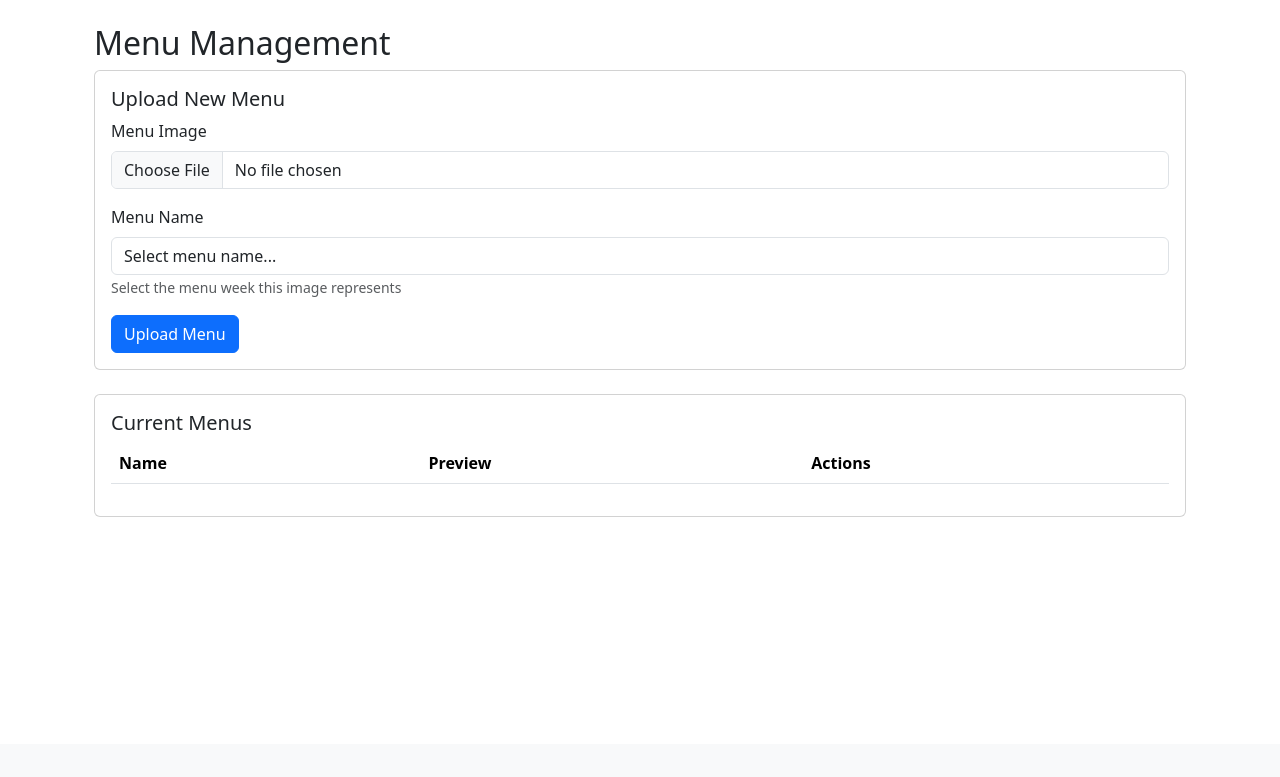
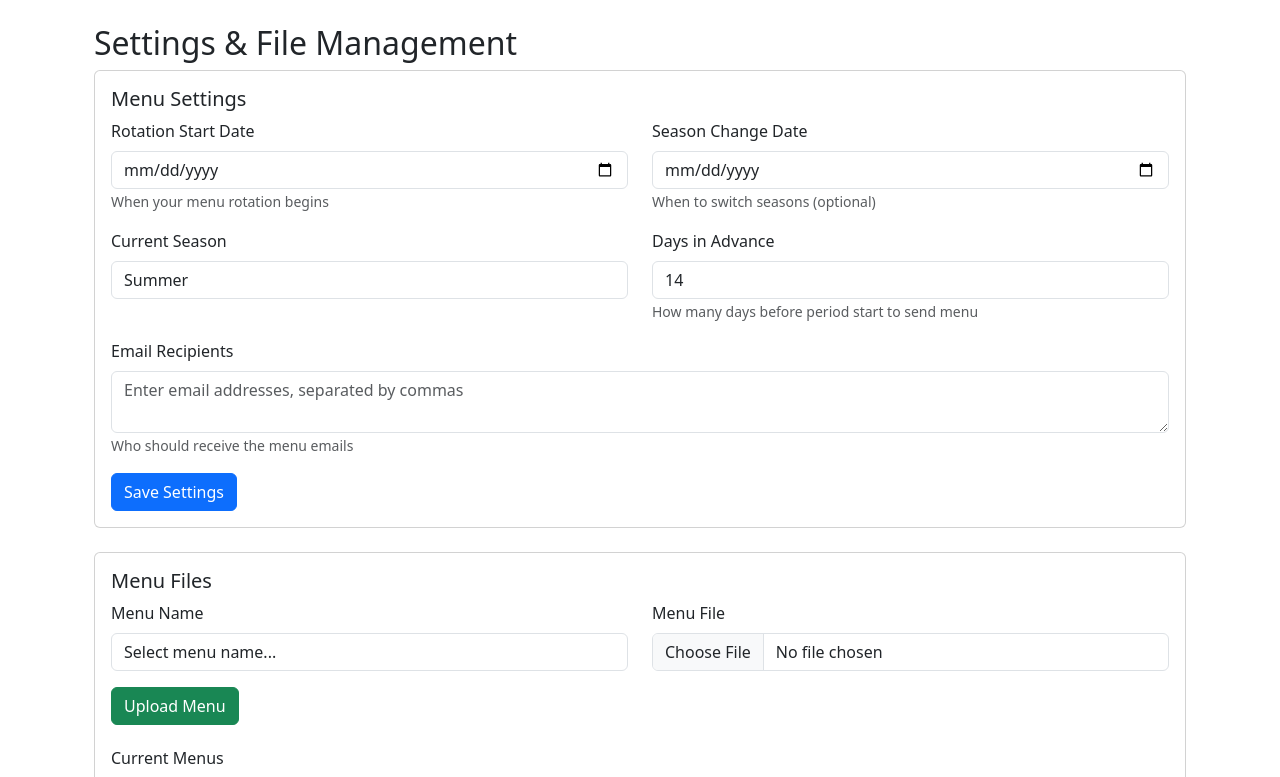
Before and after one commit to Kramfitt/holly_menus, a Flask app: page /menus in a window 1280 px wide. Shown: the part 56-833 px from the top of the page. Before the commit the page ends 573 px from the top, so only its background shows below. Run offline with Flask 3, Linux system fonts and the light colour scheme; data that the repository does not hold is empty; parts of the project's set-up code (start-up, migrations or seed data) failed here and were passed over; some libraries are stand-ins or nearby versions.

Commit message:
Enhance menu management with comprehensive settings and UI improvements
- Add menu settings form with start date, season, and recipient configuration
- Modify menu management page to include settings and file management sections
- Update base.html navigation to reflect new page purpose
- Implement client-side JavaScript for saving menu settings
- Improve layout and user experience of menu management interface

```diff
--- a/app.py
+++ b/app.py
@@ -736,13 +736,22 @@ def get_menu(menu_id):
 @app.route('/menus')
 def menu_management():
     try:
+        # Get menus
         menus_response = supabase.table('menus')\
             .select('*')\
             .order('name')\
             .execute()
 
+        # Get settings
+        settings_response = supabase.table('menu_settings')\
+            .select('*')\
+            .order('created_at', desc=True)\
+            .limit(1)\
+            .execute()
+
         return render_template('menu_management.html',
-                             menus=menus_response.data)
+                             menus=menus_response.data,
+                             settings=settings_response.data[0] if settings_response.data else None)
 
     except Exception as e:
         return f"Error loading menus: {str(e)}", 500
--- a/templates/base.html
+++ b/templates/base.html
@@ -14,14 +14,14 @@
                 <a class="nav-link btn btn-primary text-white me-2" href="/">
                     <i class="fas fa-home"></i> Dashboard
                 </a>
+                <a class="nav-link btn btn-warning text-white me-2" href="/menus">
+                    <i class="fas fa-cog"></i> Settings & Files
+                </a>
                 <a class="nav-link btn btn-info text-white me-2" href="/preview">
-                    <i class="fas fa-eye"></i> Menu Preview & Send
-                </a>
-                <a class="nav-link btn btn-warning text-white me-2" href="/menus">
-                    <i class="fas fa-list"></i> Menu Management
+                    <i class="fas fa-eye"></i> Preview & Send
                 </a>
                 <a class="nav-link btn btn-secondary text-white" href="/system-check">
-                    <i class="fas fa-cogs"></i> System Status
+                    <i class="fas fa-heartbeat"></i> System Status
                 </a>
             </div>
         </div>
--- a/templates/menu_management.html
+++ b/templates/menu_management.html
@@ -2,17 +2,66 @@
 
 {% block content %}
 <div class="container">
-    <h2>Menu Management</h2>
+    <h2>Settings & File Management</h2>
+
+    <!-- Menu Settings -->
+    <div class="card mb-4">
+        <div class="card-body">
+            <h5 class="card-title">Menu Settings</h5>
+            <form id="settingsForm">
+                <div class="row">
+                    <div class="col-md-6">
+                        <div class="mb-3">
+                            <label for="startDate" class="form-label">Rotation Start Date</label>
+                            <input type="date" class="form-control" id="startDate"
+                                   value="{{ settings.start_date if settings else '' }}" required>
+                            <small class="text-muted">When your menu rotation begins</small>
+                        </div>
+                        <div class="mb-3">
+                            <label for="season" class="form-label">Current Season</label>
+                            <select class="form-control" id="season" required>
+                                <option value="summer" {% if settings and settings.season == 'summer' %}selected{% endif %}>Summer</option>
+                                <option value="winter" {% if settings and settings.season == 'winter' %}selected{% endif %}>Winter</option>
+                            </select>
+                        </div>
+                    </div>
+                    <div class="col-md-6">
+                        <div class="mb-3">
+                            <label for="seasonChangeDate" class="form-label">Season Change Date</label>
+                            <input type="date" class="form-control" id="seasonChangeDate"
+                                   value="{{ settings.season_change_date if settings else '' }}">
+                            <small class="text-muted">When to switch seasons (optional)</small>
+                        </div>
+                        <div class="mb-3">
+                            <label for="daysInAdvance" class="form-label">Days in Advance</label>
+                            <input type="number" class="form-control" id="daysInAdvance"
+                                   value="{{ settings.days_in_advance if settings else 14 }}" min="1" max="30">
+                            <small class="text-muted">How many days before period start to send menu</small>
+                        </div>
+                    </div>
+                </div>
+
+                <div class="mb-3">
+                    <label for="recipients" class="form-label">Email Recipients</label>
+                    <textarea class="form-control" id="recipients" rows="2"
+                              placeholder="Enter email addresses, separated by commas">{{ settings.recipient_emails|join(', ') if settings and settings.recipient_emails else '' }}</textarea>
+                    <small class="text-muted">Who should receive the menu emails</small>
+                </div>
+
+                <button type="submit" class="btn btn-primary">Save Settings</button>
+            </form>
+        </div>
+    </div>
+
+    <!-- Menu File Management -->
+    <div class="card">
+        <div class="card-body">
+            <h5 class="card-title">Menu Files</h5>
 
             <!-- Upload Form -->
-    <div class="card mb-4">
-        <div class="card-body">
-            <h5 class="card-title">Upload New Menu</h5>
-            <form id="uploadForm">
-                <div class="mb-3">
-                    <label for="menuFile" class="form-label">Menu Image</label>
-                    <input type="file" class="form-control" id="menuFile" accept="image/*" required>
-                </div>
+            <form id="uploadForm" class="mb-4">
+                <div class="row">
+                    <div class="col-md-6">
                         <div class="mb-3">
                             <label for="menuName" class="form-label">Menu Name</label>
                             <select class="form-control" id="menuName" required>
@@ -30,17 +79,20 @@
                                     <option value="WinterWeek4">Winter Week 4</option>
                                 </optgroup>
                             </select>
-                    <small class="text-muted">Select the menu week this image represents</small>
-                </div>
-                <button type="submit" class="btn btn-primary">Upload Menu</button>
-            </form>
                         </div>
                     </div>
+                    <div class="col-md-6">
+                        <div class="mb-3">
+                            <label for="menuFile" class="form-label">Menu File</label>
+                            <input type="file" class="form-control" id="menuFile" accept="image/*" required>
+                        </div>
+                    </div>
+                </div>
+                <button type="submit" class="btn btn-success">Upload Menu</button>
+            </form>
 
             <!-- Menu List -->
-    <div class="card">
-        <div class="card-body">
-            <h5 class="card-title">Current Menus</h5>
+            <h6>Current Menus</h6>
             <div class="table-responsive">
                 <table class="table">
                     <thead>
@@ -94,6 +146,38 @@
 
 {% block scripts %}
 <script>
-// Your existing JavaScript for upload/delete/preview
+// Settings form submission
+document.getElementById('settingsForm').addEventListener('submit', async function(e) {
+    e.preventDefault();
+
+    const settings = {
+        start_date: document.getElementById('startDate').value,
+        season: document.getElementById('season').value,
+        season_change_date: document.getElementById('seasonChangeDate').value,
+        days_in_advance: parseInt(document.getElementById('daysInAdvance').value),
+        recipient_emails: document.getElementById('recipients').value.split(',').map(email => email.trim())
+    };
+
+    try {
+        const response = await fetch('/api/settings', {
+            method: 'POST',
+            headers: {
+                'Content-Type': 'application/json',
+            },
+            body: JSON.stringify(settings)
+        });
+
+        if (response.ok) {
+            alert('Settings saved successfully!');
+        } else {
+            const error = await response.text();
+            alert(`Failed to save settings: ${error}`);
+        }
+    } catch (error) {
+        alert(`Error saving settings: ${error}`);
+    }
+});
+
+// Your existing upload/delete/preview JavaScript
 </script>
 {% endblock %}
```
Lines whose indentation alone changed are shown as unchanged.
